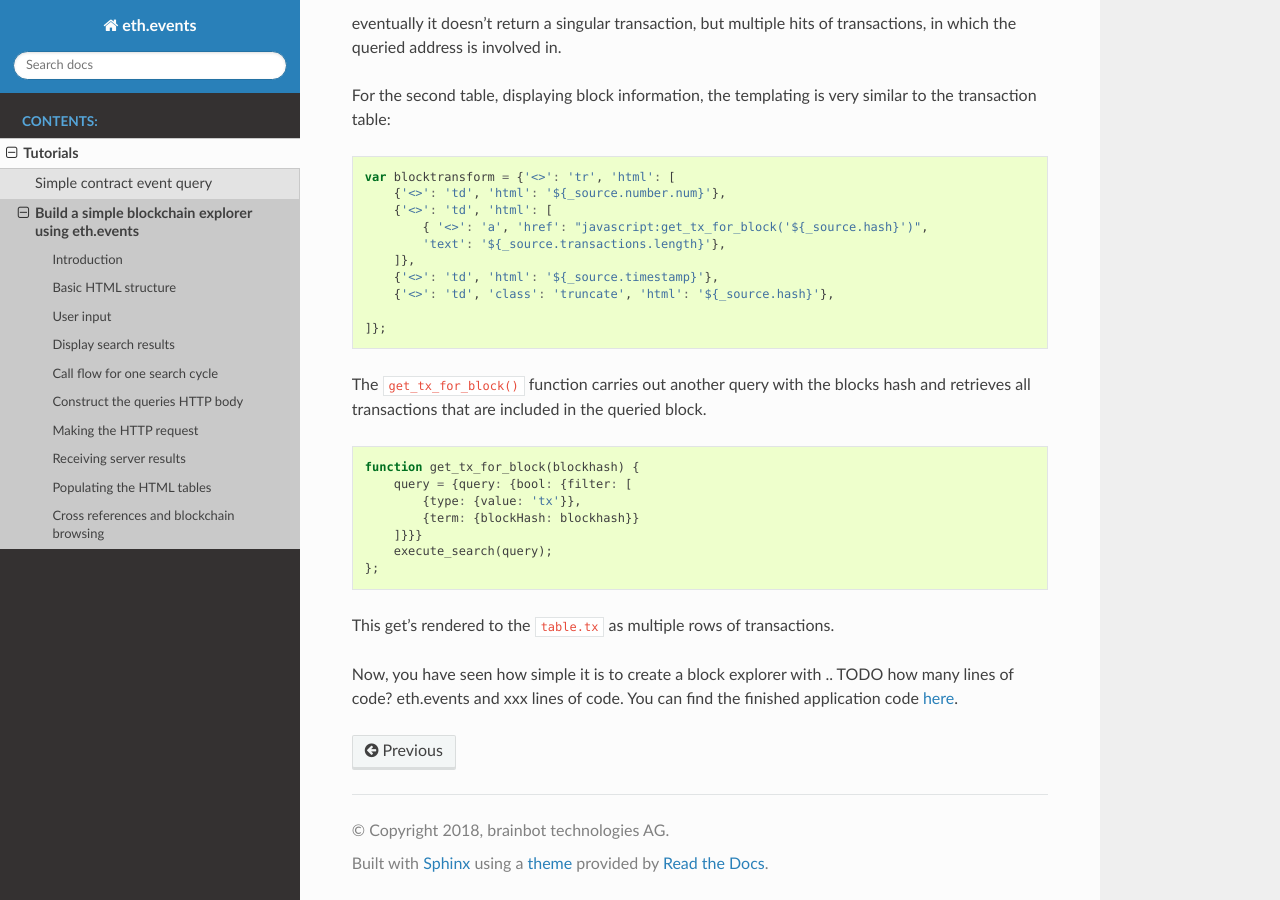
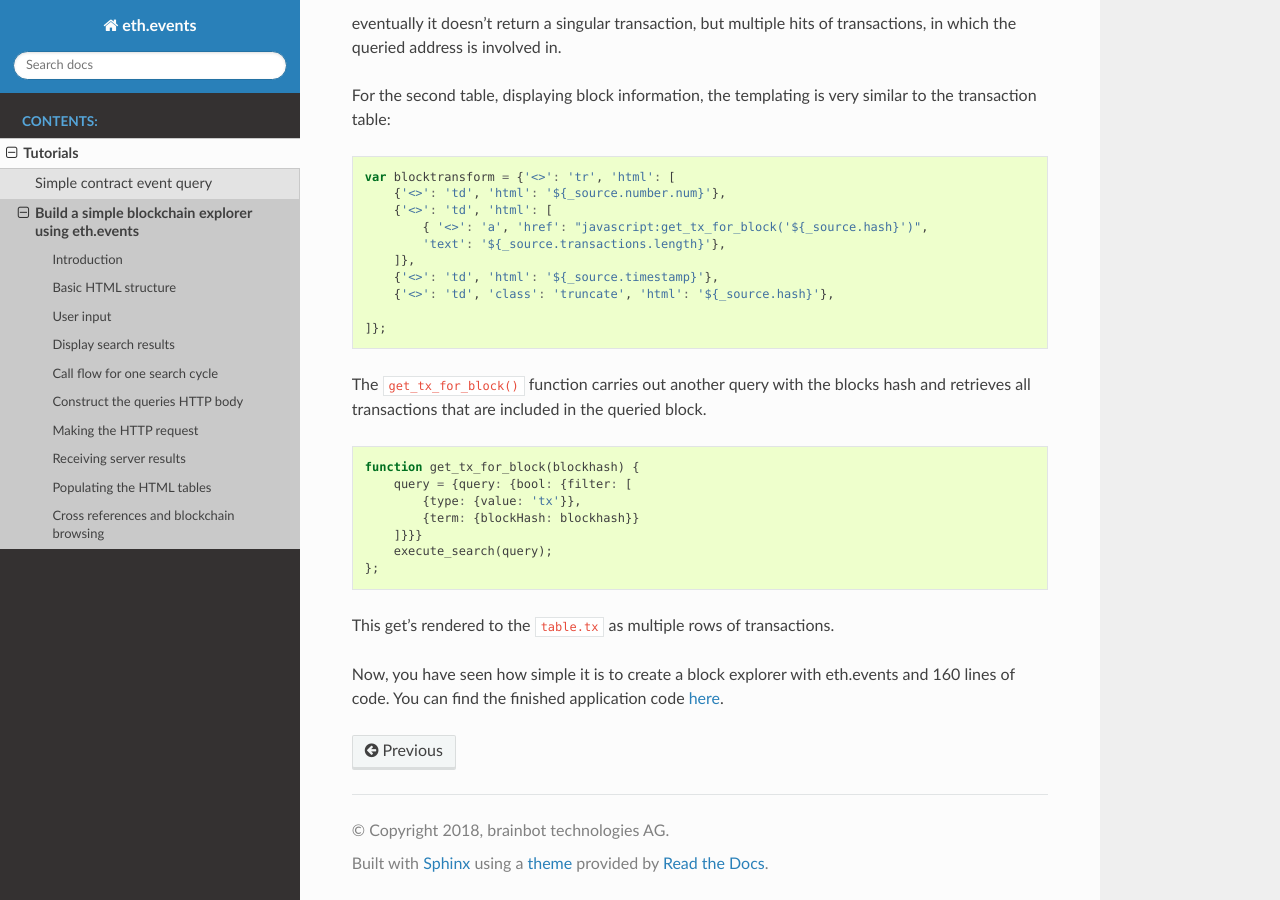
Before and after one commit to brainbot-com/ethevents, a Sphinx documentation site: the page built from docs/tutorials/block-explorer.rst, in a window 1280 px wide and 900 px high, scrolled down 5526 px. Built offline with Sphinx 7.4.7 and the Read the Docs theme 2.0.0, drawn with Linux system fonts in a browser that asks for light colours.

Commit message:
Add number of lines of code for block-explorer

```diff
--- a/docs/tutorials/block-explorer.rst
+++ b/docs/tutorials/block-explorer.rst
@@ -319,7 +319,6 @@ This get's rendered to the ``table.tx`` as multiple rows of
 transactions.
 
 Now, you have seen how simple it is to create a block explorer with
-..  TODO how many lines of code?
-eth.events and xxx lines of code. You can find the finished application
+eth.events and 160 lines of code. You can find the finished application
 code
 `here <https://github.com/brainbot-com/ethevents/tree/master/docs/example-apps/simple-block-explorer>`__.
```
